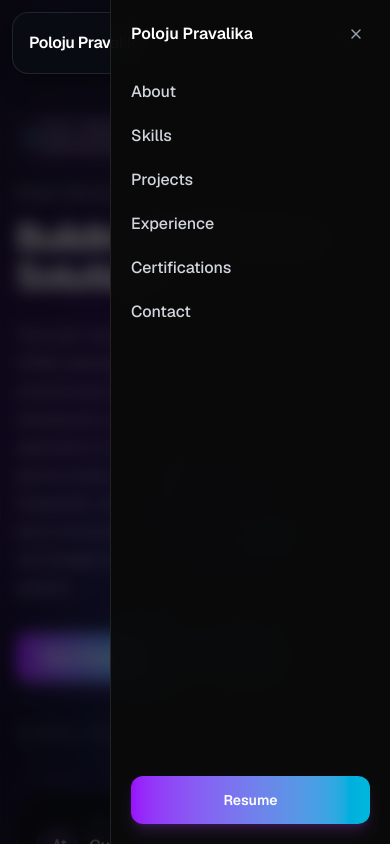
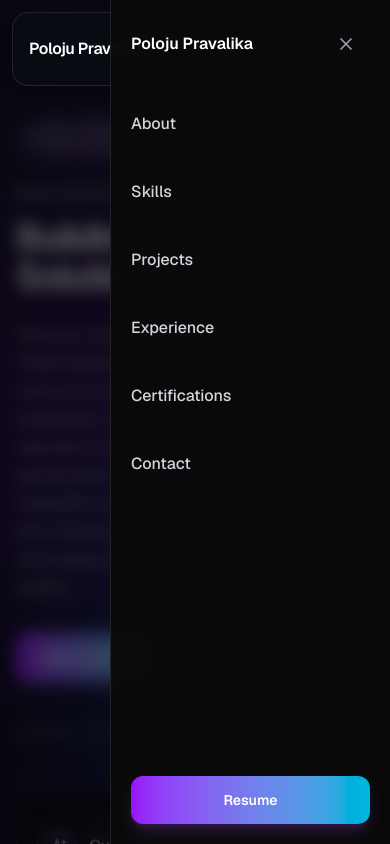
Before and after one commit to Ppoloju/pravalika-portfolio, a Next.js app: page / in a window 390 px wide. Both pictures are taken after a click on the button "Open menu". Shown: the top 844 px of the page. Built offline with nearby package versions, Linux system fonts and the light colour scheme.

Commit message:
Fix mobile menu targets

```diff
--- a/components/layout/MobileMenu.tsx
+++ b/components/layout/MobileMenu.tsx
@@ -39,9 +39,9 @@ export function MobileMenu({ isOpen, onClose }: MobileMenuProps) {
               <button
                 onClick={onClose}
                 aria-label="Close menu"
-                className="rounded-lg p-1.5 sm:p-2 text-gray-400 transition-colors hover:bg-white/10 hover:text-white"
+                className="inline-flex h-12 w-12 items-center justify-center rounded-lg text-gray-400 transition-colors hover:bg-white/10 hover:text-white"
               >
-                <X className="h-4 w-4 sm:h-5 sm:w-5" />
+                <X className="h-5 w-5" aria-hidden="true" />
               </button>
             </div>
 
@@ -51,7 +51,7 @@ export function MobileMenu({ isOpen, onClose }: MobileMenuProps) {
                   <Link
                     href={link.href}
                     onClick={onClose}
-                    className="text-base sm:text-lg font-medium text-gray-300 transition-colors hover:text-white"
+                    className="flex min-h-12 items-center text-base font-medium text-gray-300 transition-colors hover:text-white sm:text-lg"
                   >
                     {link.label}
                   </Link>
--- a/components/layout/Navbar.tsx
+++ b/components/layout/Navbar.tsx
@@ -46,7 +46,7 @@ export function Navbar() {
         >
           <Link
             href="/"
-            className="text-base sm:text-lg font-semibold tracking-tight text-white"
+            className="inline-flex min-h-12 items-center text-base font-semibold tracking-tight text-white sm:text-lg"
           >
             {portfolio.name}
             <span className="text-purple-400">.</span>
@@ -73,9 +73,9 @@ export function Navbar() {
           <button
             onClick={() => setMobileOpen(true)}
             aria-label="Open menu"
-            className="rounded-lg p-2 sm:p-2.5 text-gray-400 transition-colors hover:bg-white/10 hover:text-white md:hidden"
+            className="inline-flex h-12 w-12 items-center justify-center rounded-lg text-gray-400 transition-colors hover:bg-white/10 hover:text-white md:hidden"
           >
-            <Menu className="h-5 w-5 sm:h-6 sm:w-6" />
+            <Menu className="h-6 w-6" aria-hidden="true" />
           </button>
         </nav>
       </motion.header>
```
